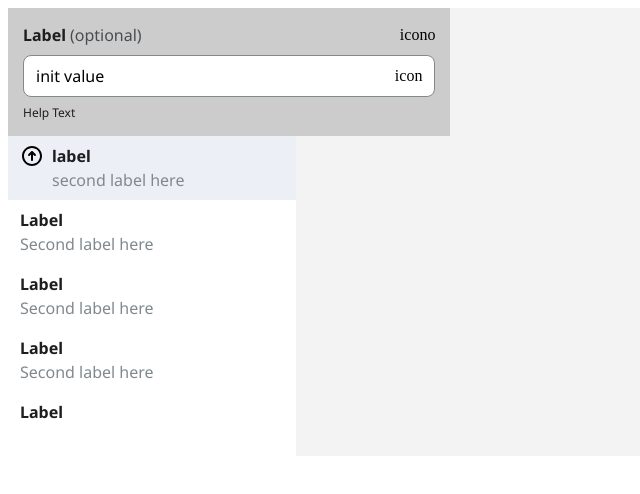
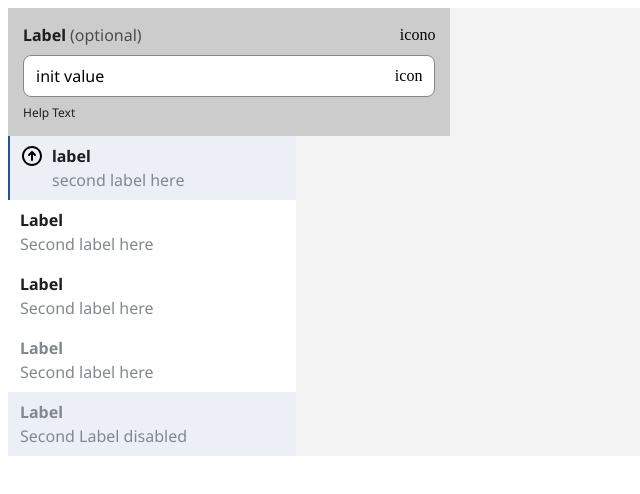
Before and after one commit to CasoGiuseppe/Portos-components-library, a Vue app: page / in a window 1280 px wide. Shown: the top 494 px of the page, without its empty margins (0-640 px from the left). Built offline with nearby package versions, Linux system fonts and the light colour scheme.

Commit message:
(base-list): 12714 create base list with styles WIP

```diff
--- a/src/components/base/base-list/BaseList.scss
+++ b/src/components/base/base-list/BaseList.scss
@@ -8,9 +8,48 @@
     gap: 8px;
     background-color: var(--color-neutral-10, #fff);
     display: flex;
+    position: relative;
 
     &-selected {
       background-color: var(--primary-color-10, #ecf0f6);
+
+      &::before {
+        content: '';
+        position: absolute;
+        top: 0;
+        left: 0px;
+        width: 2px;
+        height: 100%;
+        background-color: var(--primary-color-40, #21578a);
+      }
+    }
+
+    &-disabled {
+      cursor: not-allowed;
+      * {
+        color: var(--color-neutral-50, #818a8f) !important;
+      }
+
+      &::before {
+        display: none;
+      }
+    }
+    &:hover {
+      &-disabled {
+        * {
+          color: var(--color-neutral-50, #1d1e20);
+        }
+      }
+
+      &::before {
+        content: '';
+        position: absolute;
+        top: 0;
+        left: 0px;
+        width: 2px;
+        height: 100%;
+        background-color: var(--primary-color-40, #21578a);
+      }
     }
 
     &-left {
@@ -24,7 +63,11 @@
       &_item {
         @include text-body-m--bold;
         color: var(--color-neutral-70, #1d1e20);
+        .disabled {
+          color: var(--color-neutral-60, #1d1e20) !important;
+        }
       }
+
       &_subitem {
         @include text-body-m--regular;
         color: var(--color-neutral-50, #818a8f);
--- a/src/components/base/base-list/BaseList.vue
+++ b/src/components/base/base-list/BaseList.vue
@@ -4,19 +4,24 @@
       :class="[
         'base-list--item',
         `${item.selected ? 'base-list--item-selected' : ''}`,
+        `${item.disabled ? 'base-list--item-disabled' : ''}`,
         `${item.icon ? `base-list--item-${item.icon.position}` : ''}`
       ]"
       v-for="item in items"
       :key="item.id"
     >
       <div v-if="item.icon">
-        <BaseIcon :name="item.icon.name" :type="item.icon.type"></BaseIcon>
+        <BaseIcon
+          :name="item.icon.name"
+          :type="item.icon.type"
+          :disabled="item.disabled"
+        ></BaseIcon>
       </div>
       <div class="base-list--item-label">
-        <div class="base-list--item-label_item">
+        <div class="base-list--item-label_item" :class="{ disabled: item.disabled }">
           <slot :property="item.label" name="label"></slot>
         </div>
-        <div class="base-list--item-label_subitem">
+        <div class="base-list--item-label_subitem" :class="{ disabled: item.disabled }">
           <slot :property="item.secondLabel" name="secondLabel"></slot>
         </div>
       </div>
--- a/src/components/base/base-list/BaseListViewer.vue
+++ b/src/components/base/base-list/BaseListViewer.vue
@@ -24,8 +24,8 @@ const items: IListComponent[] = [
   },
   { id: 2, label: 'Label', secondLabel: 'Second label here', selected: false },
   { id: 3, label: 'Label', secondLabel: 'Second label here', selected: false },
-  { id: 4, label: 'Label', secondLabel: 'Second label here', selected: false },
-  { id: 5, label: 'Label', secondLabel: '', selected: false }
+  { id: 4, label: 'Label', secondLabel: 'Second label here', selected: false, disabled: true },
+  { id: 5, label: 'Label', secondLabel: 'Second Label disabled', selected: true, disabled: true }
 ]
 </script>
 
--- a/src/components/base/base-list/models/BaseList.ts
+++ b/src/components/base/base-list/models/BaseList.ts
@@ -10,4 +10,5 @@ export interface IListComponent {
   secondLabel?: string
   icon?: IListIcon
   selected?: boolean
+  disabled?: boolean
 }
```
